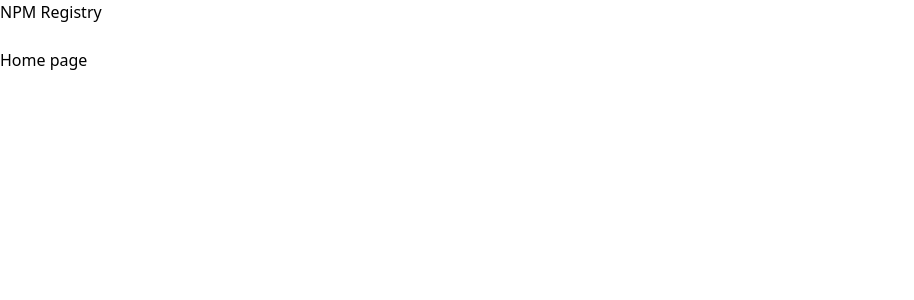
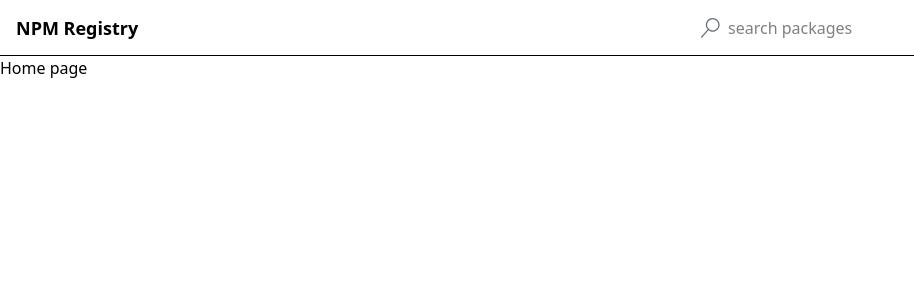
Before and after one commit to Sharath44665/react_ws_02, a React (Vite) app in the folder registry/: page / in a window 1280 px wide. Shown: the top 300 px of the page, without its empty margins (0-914 px from the left). Built offline with nearby package versions, Linux system fonts and the light colour scheme.

Commit message:
add styling

```diff
--- a/registry/package.json
+++ b/registry/package.json
@@ -13,6 +13,7 @@
     "@tailwindcss/vite": "^4.1.4",
     "react": "^19.0.0",
     "react-dom": "^19.0.0",
+    "react-icons": "^5.5.0",
     "react-router-dom": "^7.5.3",
     "tailwindcss": "^4.1.4"
   },
--- a/registry/src/components/Header.tsx
+++ b/registry/src/components/Header.tsx
@@ -3,9 +3,15 @@
 
 const Header = () => {
     return <>
-        <div>
-            <Link to='/'>NPM Registry</Link>
-            <SearchInput />
+        <div className="flex items-center justify-between px-4 border-b h-14">
+            <div className="flex items-center space-x-2 text-sm">
+                <Link to='/' className="text-lg font-bold">NPM Registry</Link>
+
+            </div>
+            <div className="w-full max-w-xl ml-4">
+                <SearchInput />
+
+            </div>
 
         </div>
     </>
--- a/registry/src/components/SearchInput.tsx
+++ b/registry/src/components/SearchInput.tsx
@@ -1,18 +1,25 @@
 import { useState } from "react";
+import { VscSearch } from "react-icons/vsc";
 import { Form, useNavigate } from "react-router-dom";
 
 const SearchInput = () => {
     const [term, setTerm] = useState('')
     const navigate = useNavigate()
 
-    const handleSubmit= (event: React.FormEvent<HTMLFormElement>) => {
+    const handleSubmit = (event: React.FormEvent<HTMLFormElement>) => {
         event.preventDefault()
         navigate(`/search?term=${term}`)
     }
     return <>
-    <form onSubmit={handleSubmit}>
-        <input value={term} onChange={e => setTerm(e.target.value)} />
-    </form>
+        <form onSubmit={handleSubmit}>
+            <div className="relative">
+                <div className="absolute inset-y-0 flex items-center pl-3 ">
+                    <VscSearch className="h-5 w-5 text-gray-500" />
+                </div>
+                <input value={term} onChange={e => setTerm(e.target.value)} className="pl-10 py-2 w-full border-0 shadow-none" placeholder="search packages" />
+
+            </div>
+        </form>
     </>
 
     // alternative way to submit a form like above code
```
Also changed, not shown: 1 other file (tests, documents, lock files or other folders).
